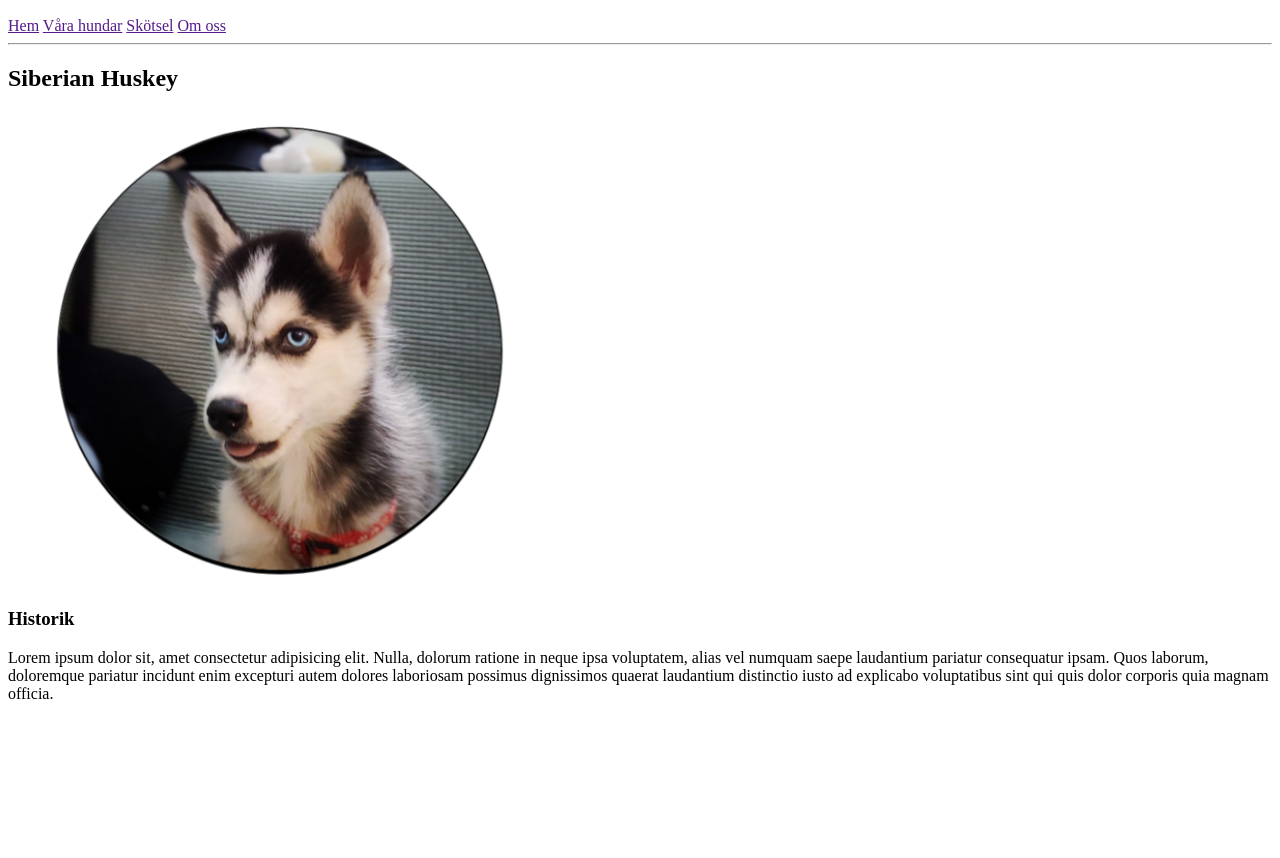
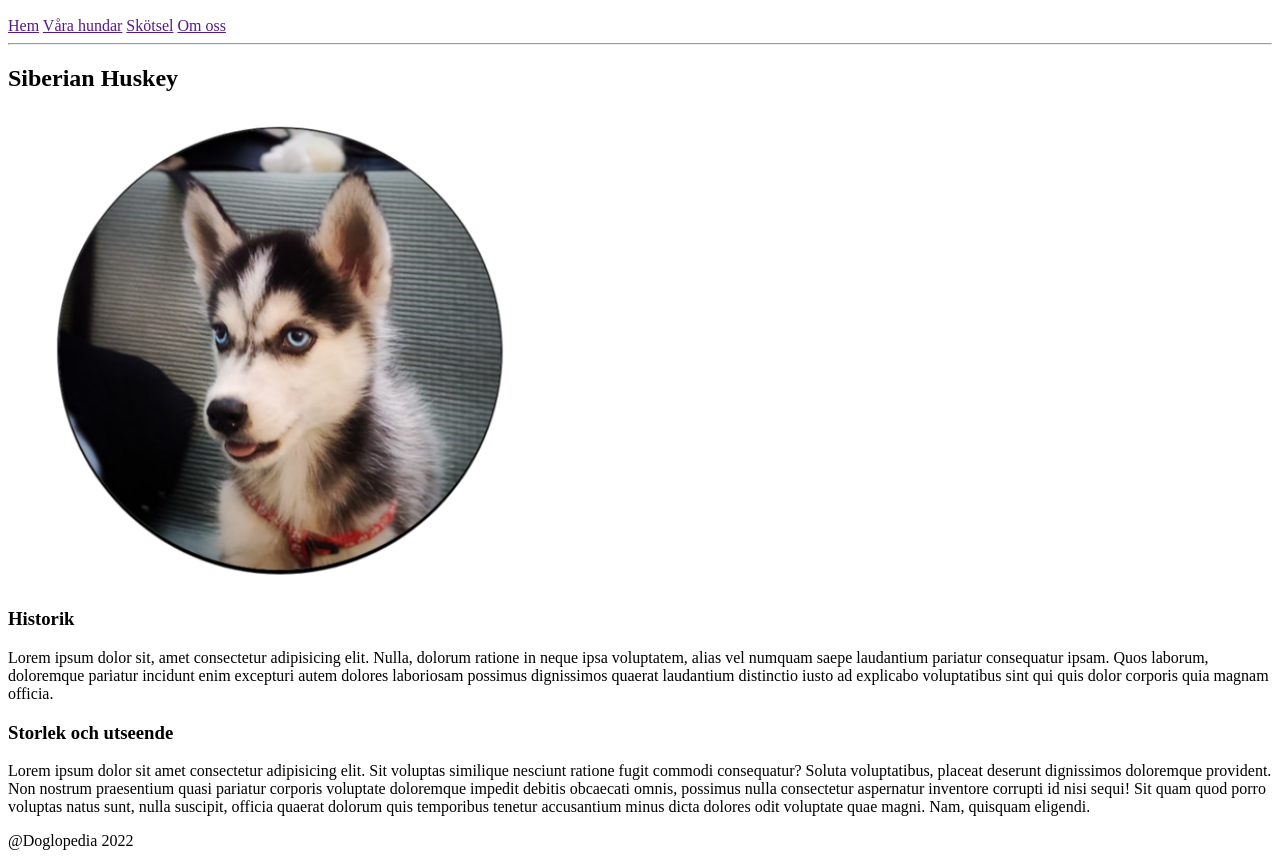
Before and after one commit to RosFilip/Doglopedia, a plain HTML site: page index.html in a window 1280 px wide. Shown: the part 110-968 px from the top of the page. Before the commit the page ends 829 px from the top, so only its background shows below. Drawn offline with Linux system fonts and the light colour scheme.

Commit message:
+: additional header, paragraf + footer
+:
Header (h3): Storlek & utseende
paragraf med dummy text

footer
footer text: "Doglopedia 2022"

```diff
--- a/index.html
+++ b/index.html
@@ -25,7 +25,13 @@
         <section id="text-content">
             <h3>Historik</h3>
             <p>Lorem ipsum dolor sit, amet consectetur adipisicing elit. Nulla, dolorum ratione in neque ipsa voluptatem, alias vel numquam saepe laudantium pariatur consequatur ipsam. Quos laborum, doloremque pariatur incidunt enim excepturi autem dolores laboriosam possimus dignissimos quaerat laudantium distinctio iusto ad explicabo voluptatibus sint qui quis dolor corporis quia magnam officia.</p>
+            <h3>Storlek och utseende</h3>
+            <p>Lorem ipsum dolor sit amet consectetur adipisicing elit. Sit voluptas similique nesciunt ratione fugit commodi consequatur? Soluta voluptatibus, placeat deserunt dignissimos doloremque provident. Non nostrum praesentium quasi pariatur corporis voluptate doloremque impedit debitis obcaecati omnis, possimus nulla consectetur aspernatur inventore corrupti id nisi sequi! Sit quam quod porro voluptas natus sunt, nulla suscipit, officia quaerat dolorum quis temporibus tenetur accusantium minus dicta dolores odit voluptate quae magni. Nam, quisquam eligendi.</p>
         </section>
+        <footer>
+            @Doglopedia 2022
+        </footer>
+
     </div>
 </body>
 </html>
```
